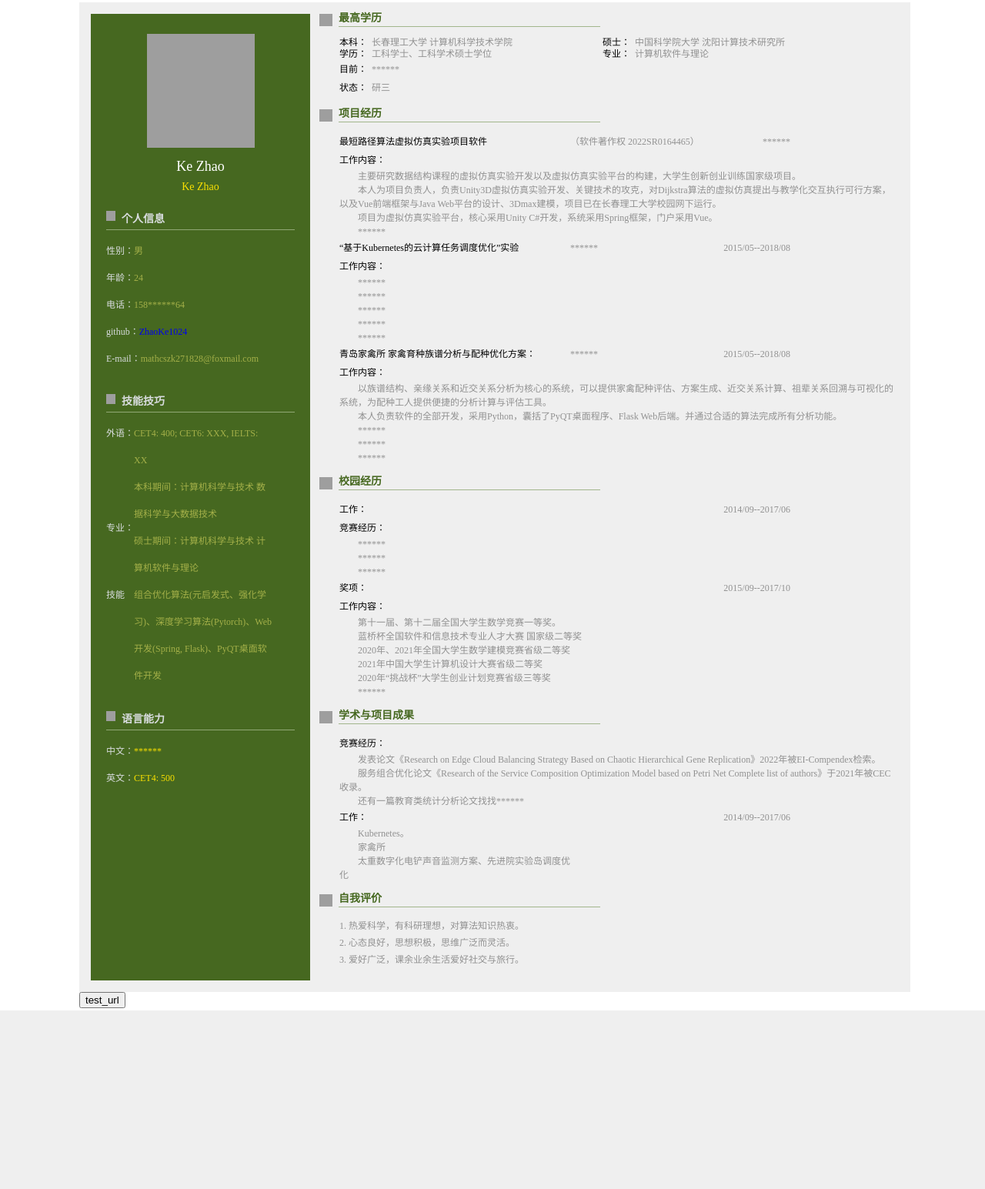
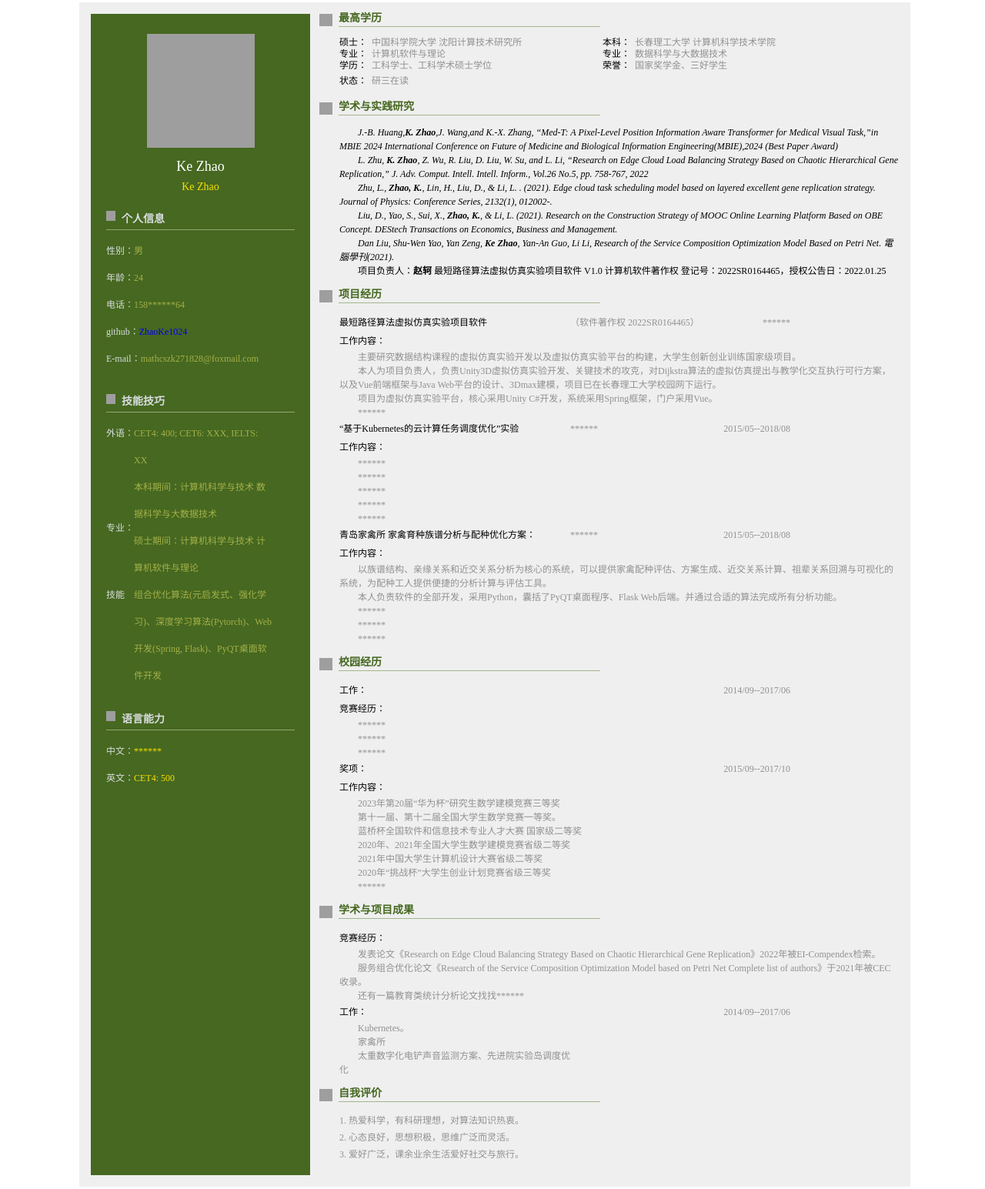
Before and after one commit to ZhaoKe1024/Audio-Record-WebPage, a Flask app: page / in a window 1280 px wide. Shown: the whole page at 77% size. Before the commit the page ends 1313 px from the top, so only its background shows below. Run offline with Flask 3, Linux system fonts and the light colour scheme; parts of the project's set-up code (start-up, migrations or seed data) failed here and were passed over; grey boxes are pictures that could not be loaded.

Commit message:
update resume

```diff
--- a/templates/myself.html
+++ b/templates/myself.html
@@ -3,6 +3,9 @@
 	<head>
 		<meta charset="UTF-8">
 		<title>Ke Zhao</title>
+	</head>
+	<body>
+		<head>
 			<style>
 				html,
 				body,
@@ -375,8 +378,6 @@
 				}
 			</style>
 		</head>
-
-
 		<body>
 			<div xmlns="" class="page">
 				<div class="all_wrap">
@@ -528,10 +529,21 @@
 										<table>
 											<tbody>
 												<tr class="info_list">
+													<td class="edu_i"><span>硕士：</span></td>
+													<td class="edu_a"><span class="gray">中国科学院大学 沈阳计算技术研究所</span></td>
 													<td class="edu_i"><span>本科：</span></td>
-												<td class="edu_a"><span class="gray">长春理工大学 计算机科学技术学院</span></td>
-												<td class="edu_i"><span>硕士：</span></td>
-												<td class="reu"><span class="gray">中国科学院大学 沈阳计算技术研究所</span></td>
+													<td class="reu"><span class="gray">长春理工大学 计算机科学技术学院</span></td>
+												</tr>
+											</tbody>
+										</table>
+
+										<table>
+											<tbody>
+												<tr class="info_list">
+													<td class="edu_i"><span>专业：</span></td>
+													<td class="edu_a"><span class="gray">计算机软件与理论</span></td>
+													<td class="edu_i"><span>专业：</span></td>
+													<td class="reu"><span class="gray">数据科学与大数据技术</span></td>
 												</tr>
 											</tbody>
 										</table>
@@ -541,17 +553,8 @@
 												<tr class="info_list">
 													<td class="edu_i"><span>学历：</span></td>
 													<td class="edu_a"><span class="gray">工科学士、工科学术硕士学位</span></td>
-												<td class="edu_i"><span>专业：</span></td>
-												<td class="reu"><span class="gray">计算机软件与理论</span></td>
-											</tr>
-										</tbody>
-									</table>
-
-									<table>
-										<tbody>
-											<tr class="info_list">
-												<td class="edu_i"><span>目前：</span></td>
-												<td class="gray limit"><span>******</span></td>
+													<td class="edu_i"><span>荣誉：</span></td>
+													<td class="reu"><span class="gray">国家奖学金、三好学生</span></td>
 												</tr>
 											</tbody>
 										</table>
@@ -560,14 +563,65 @@
 											<tbody>
 												<tr class="info_list">
 													<td class="edu_i"><span>状态：</span></td>
-												<td class="gray limit"><span>研三</span></td>
+													<td class="gray limit"><span>研三在读</span></td>
 												</tr>
 											</tbody>
 										</table>
 
 									</div>
 
+									<table class="per_title">
+										<tbody>
+											<tr>
+												<td class="title_icon" valign="middle"><img
+														src="https://img03.51jobcdn.com/im/2017/resumetemplate/xsl/icon2_type2.png"
+														alt="学术与实践研究" width="17" height="16"></td>
+												<td width="340">
+													<p class="title_txt_b">学术与实践研究</p>
+												</td>
+											</tr>
+										</tbody>
+									</table>
+									<div class="mes_r">
 
+										<table>
+											<tbody>
+												<td>
+													<p style="text-indent:2em;font:400 12px Times New Roman;line-height:18px; font-style: italic;"><a
+															class="black">J.-B. Huang,<strong>K. Zhao</strong>,J. Wang,and K.-X. Zhang,
+															“Med-T: A Pixel-Level Position Information Aware Transformer
+															for Medical Visual Task,”in MBIE 2024 International
+															Conference on Future of Medicine and Biological Information
+															Engineering(MBIE),2024 (Best Paper Award)</span></a>
+													</p>
+													<p style="text-indent:2em;font:400 12px Times New Roman;line-height:18px;font-style: italic;"><a
+															class="black">L. Zhu, <strong>K. Zhao</strong>, Z. Wu, R. Liu, D. Liu, W. Su,
+															and L. Li, “Research on Edge Cloud Load Balancing Strategy
+															Based on Chaotic Hierarchical Gene Replication,” J. Adv.
+															Comput. Intell. Intell. Inform., Vol.26 No.5, pp. 758-767,
+															2022</a></p>
+													<p style="text-indent:2em;font:400 12px Times New Roman;line-height:18px;font-style: italic;"><a
+															class="black">Zhu, L., <strong>Zhao, K.</strong>, Lin, H., Liu, D., & Li, L. .
+															(2021). Edge cloud task scheduling model based on layered
+															excellent gene replication strategy. Journal of Physics:
+															Conference Series, 2132(1), 012002-.</a></p>
+													<p style="text-indent:2em;font:400 12px Times New Roman;line-height:18px;font-style: italic;"><a
+															class="black">Liu, D., Yao, S., Sui, X., <strong>Zhao, K.</strong>, & Li,
+															L. (2021). Research on the Construction Strategy of MOOC
+															Online Learning Platform Based on OBE Concept. DEStech
+															Transactions on Economics, Business and Management.</a></p>
+													<p style="text-indent:2em;font:400 12px Times New Roman;line-height:18px;font-style: italic;"><a
+															class="black">Dan Liu, Shu-Wen Yao, Yan Zeng, <strong>Ke Zhao</strong>,
+															Yan-An Guo, Li Li, Research of the Service Composition
+															Optimization Model Based on Petri Net. 電腦學刊(2021).</a></p>
+													<p style="text-indent:2em;font:400 12px Times New Roman;line-height:18px;"><a
+															class="black">项目负责人：<strong>赵轲</strong> 最短路径算法虚拟仿真实验项目软件 V1.0 计算机软件著作权
+															登记号：2022SR0164465，授权公告日：2022.01.25</a></p>
+												</td>
+												<!--注释:"text-indent:2em"能使文字空两个字符-->
+											</tbody>
+										</table>
+									</div>
 
 									<table class="per_title">
 										<tbody>
@@ -738,8 +792,9 @@
 												<tr class="info_list">
 													<td><span>工作内容：</span></td>
 												</tr>
-
 												<td>
+													<p style="text-indent:2em;font:400 12px Simsun;line-height:18px;"><a
+															class="gray">2023年第20届“华为杯”研究生数学建模竞赛三等奖</a></p>
 													<p style="text-indent:2em;font:400 12px Simsun;line-height:18px;"><a
 															class="gray">第十一届、第十二届全国大学生数学竞赛一等奖。</a></p>
 													<p style="text-indent:2em;font:400 12px Simsun;line-height:18px;"><a
@@ -838,26 +893,9 @@
 						</tbody>
 					</table>
 				</div>
-			<div id="footer">
-				<p><button onclick="redirect_music()">test_url</button></p>
-			</div>
 			</div>
 		</body>
-	<script>
-		function redirect_music(){
-			var xhr = new XMLHttpRequest();
-			var URL_v = "zkmusic"
-			xhr.open("GET", URL_v, true);
-			// xhr.sestRequestHeader('Content-Type','application/json');
-			xhr.onreadystatechange = function() {
-				if (xhr.readyState === 4 && xhr.status === 200) {
-					// var response = JSON.parse(xhr.responseText);
-					// var resp = response["data"];
-					// console.log(resp);
-					// writelist(resp);
-				}
-			};
-			xhr.send();
-		}
-	</script>
 </html>
+
+</body>
+</html>
--- a/templates/zkmusiclist.html
+++ b/templates/zkmusiclist.html
@@ -51,8 +51,8 @@
 					<th>tags</th>
 					<th>歌单</th>
 				</thead>
-				<tbody id="showfilebody">
-					<table>
+				<tbody id="showfilebody"></tbody>
+			</table>
 		</div>
 	</body>
 	<script>
```
Lines whose indentation alone changed are shown as unchanged.
